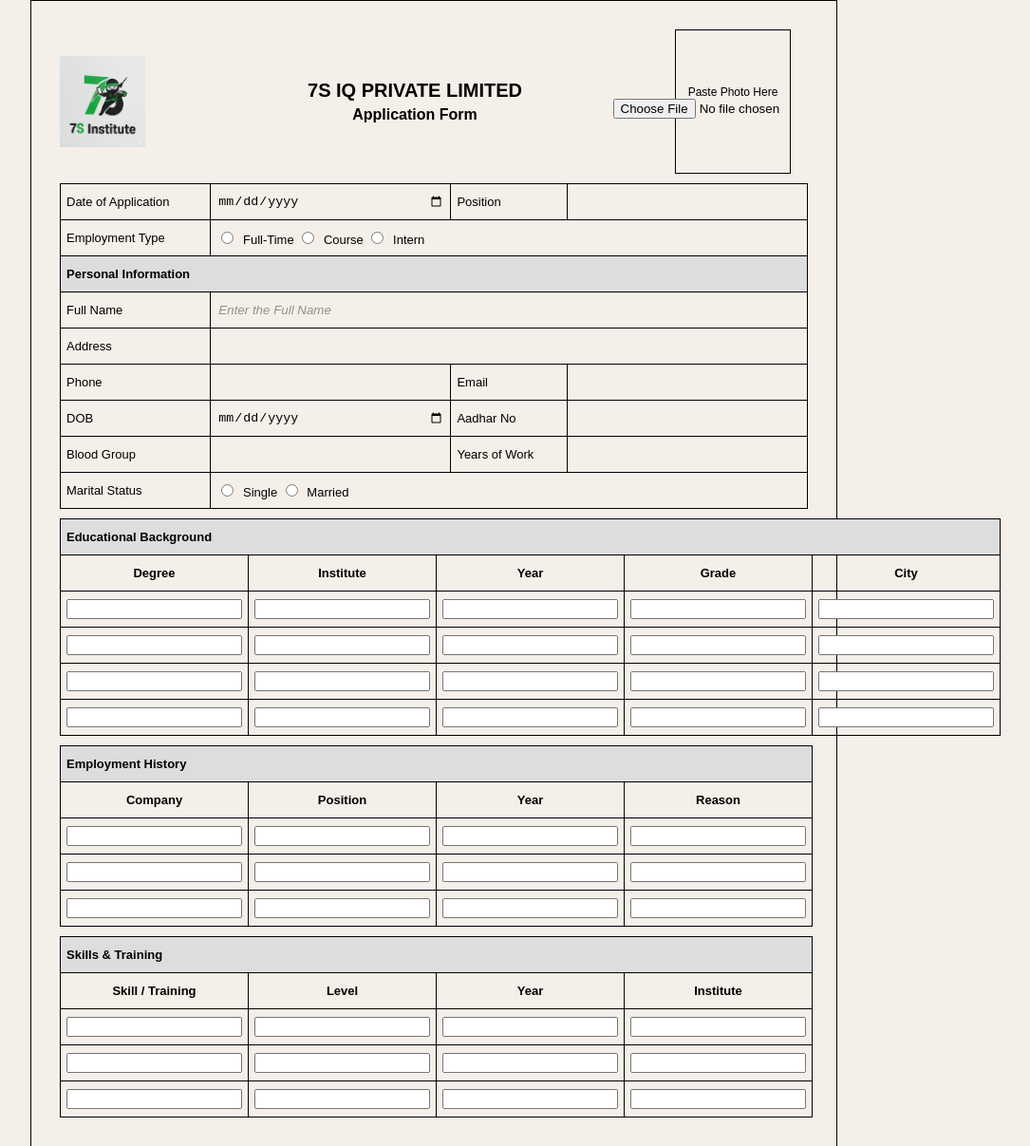
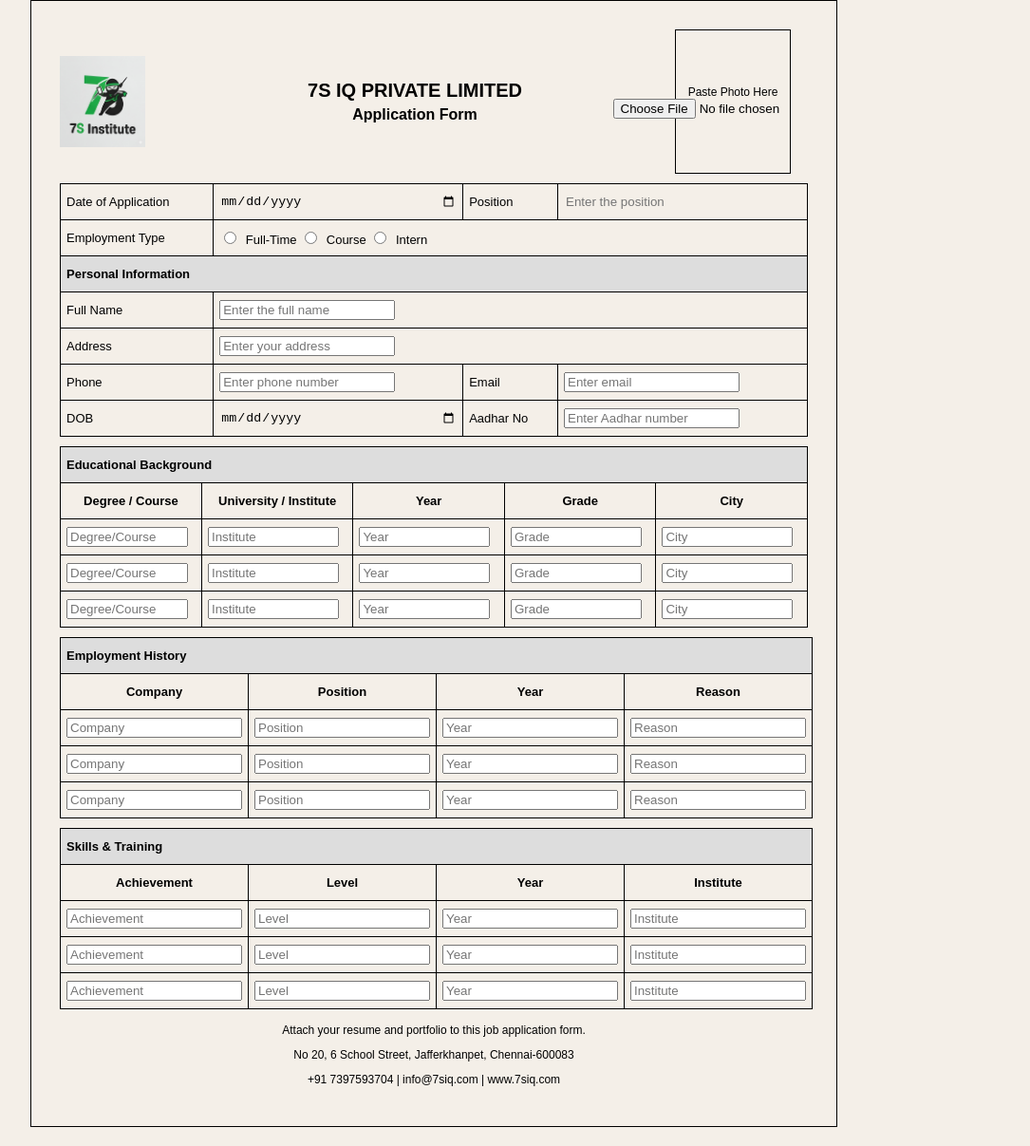
Before and after one commit to rish-jr/application-form, a website: page public/index.html in a window 1280 px wide. Shown: the part 20-1227 px from the top of the page at 95% size, without its empty margins (183-1268 px from the left). Drawn offline with Linux system fonts and the light colour scheme.

Commit message:
Updated final HTML with placeholders, extra rows, and new logo

```diff
--- a/public/index.html
+++ b/public/index.html
@@ -21,7 +21,7 @@
 
     <div class="photo-box">
       Paste Photo Here
-      <input type="file" name="photo" accept="image/png,image/jpeg" required>
+      <input type="file" name="photo">
     </div>
   </div>
 
@@ -30,105 +30,118 @@
       <td>Date of Application</td>
       <td><input type="date" name="applicationDate"></td>
       <td>Position</td>
-      <td><input type="text" name="position"></td>
+      <td><input type="text" name="position" placeholder="Enter the position"></td>
     </tr>
 
     <tr>
       <td>Employment Type</td>
       <td colspan="3">
-        <label><input type="radio" name="employmentType"> Full-Time</label>
-        <label><input type="radio" name="employmentType"> Course</label>
-        <label><input type="radio" name="employmentType"> Intern</label>
+        <div class="employment-type">
+          <label><input type="radio" name="employmentType" value="Full-Time"> Full-Time</label>
+          <label><input type="radio" name="employmentType" value="Course"> Course</label>
+          <label><input type="radio" name="employmentType" value="Intern"> Intern</label>
+        </div>
       </td>
     </tr>
 
     <tr><td colspan="4" class="section">Personal Information</td></tr>
-
+    <tr><td>Full Name</td><td colspan="3"><input name="fullname" placeholder="Enter the full name"></td></tr>
+    <tr><td>Address</td><td colspan="3"><input name="address" placeholder="Enter your address"></td></tr>
     <tr>
-      <td>Full Name</td>
-      <td colspan="3">
-        <input type="text" name="fullname" class="watermark" placeholder="Enter the Full Name">
-      </td>
+      <td>Phone</td><td><input name="phone" placeholder="Enter phone number"></td>
+      <td>Email</td><td><input name="email" placeholder="Enter email"></td>
     </tr>
-
     <tr>
-      <td>Address</td>
-      <td colspan="3"><input type="text" name="address"></td>
-    </tr>
-
-    <tr>
-      <td>Phone</td>
-      <td><input type="text" name="phone"></td>
-      <td>Email</td>
-      <td><input type="email" name="email"></td>
-    </tr>
-
-    <tr>
-      <td>DOB</td>
-      <td><input type="date" name="dob"></td>
-      <td>Aadhar No</td>
-      <td><input type="text" name="aadhar"></td>
-    </tr>
-
-    <tr>
-      <td>Blood Group</td>
-      <td><input type="text" name="bloodGroup"></td>
-      <td>Years of Work</td>
-      <td><input type="text" name="yearsOfWork"></td>
-    </tr>
-
-    <tr>
-      <td>Marital Status</td>
-      <td colspan="3">
-        <label><input type="radio" name="maritalStatus"> Single</label>
-        <label><input type="radio" name="maritalStatus"> Married</label>
-      </td>
+      <td>DOB</td><td><input type="date" name="dob"></td>
+      <td>Aadhar No</td><td><input name="aadhar" placeholder="Enter Aadhar number"></td>
     </tr>
   </table>
 
-  <!-- EDUCATIONAL BACKGROUND -->
   <table>
     <tr><td colspan="5" class="section">Educational Background</td></tr>
     <tr>
-      <th>Degree</th>
-      <th>Institute</th>
+      <th>Degree / Course</th>
+      <th>University / Institute</th>
       <th>Year</th>
       <th>Grade</th>
       <th>City</th>
     </tr>
-    <tr><td><input></td><td><input></td><td><input></td><td><input></td><td><input></td></tr>
-    <tr><td><input></td><td><input></td><td><input></td><td><input></td><td><input></td></tr>
-    <tr><td><input></td><td><input></td><td><input></td><td><input></td><td><input></td></tr>
-    <tr><td><input></td><td><input></td><td><input></td><td><input></td><td><input></td></tr>
+    <!-- Original Row -->
+    <tr>
+      <td><input name="degree" style="width: 120px;" placeholder="Degree/Course"></td>
+      <td><input name="institute" style="width: 130px;" placeholder="Institute"></td>
+      <td><input name="year" style="width: 130px;" placeholder="Year"></td>
+      <td><input name="grade" style="width: 130px;" placeholder="Grade"></td>
+      <td><input name="city" style="width: 130px;" placeholder="City"></td>
+    </tr>
+    <!-- Extra 2 Rows -->
+    <tr>
+      <td><input name="degree2" style="width: 120px;" placeholder="Degree/Course"></td>
+      <td><input name="institute2" style="width: 130px;" placeholder="Institute"></td>
+      <td><input name="year2" style="width: 130px;" placeholder="Year"></td>
+      <td><input name="grade2" style="width: 130px;" placeholder="Grade"></td>
+      <td><input name="city2" style="width: 130px;" placeholder="City"></td>
+    </tr>
+    <tr>
+      <td><input name="degree3" style="width: 120px;" placeholder="Degree/Course"></td>
+      <td><input name="institute3" style="width: 130px;" placeholder="Institute"></td>
+      <td><input name="year3" style="width: 130px;" placeholder="Year"></td>
+      <td><input name="grade3" style="width: 130px;" placeholder="Grade"></td>
+      <td><input name="city3" style="width: 130px;" placeholder="City"></td>
+    </tr>
   </table>
 
-  <!-- EMPLOYMENT HISTORY -->
   <table>
     <tr><td colspan="4" class="section">Employment History</td></tr>
+    <tr><th>Company</th><th>Position</th><th>Year</th><th>Reason</th></tr>
     <tr>
-      <th>Company</th>
-      <th>Position</th>
-      <th>Year</th>
-      <th>Reason</th>
+      <td><input name="company" placeholder="Company"></td>
+      <td><input name="positionHistory" placeholder="Position"></td>
+      <td><input name="yearHistory" placeholder="Year"></td>
+      <td><input name="reason" placeholder="Reason"></td>
     </tr>
-    <tr><td><input></td><td><input></td><td><input></td><td><input></td></tr>
-    <tr><td><input></td><td><input></td><td><input></td><td><input></td></tr>
-    <tr><td><input></td><td><input></td><td><input></td><td><input></td></tr>
+    <tr>
+      <td><input name="company2" placeholder="Company"></td>
+      <td><input name="positionHistory2" placeholder="Position"></td>
+      <td><input name="yearHistory2" placeholder="Year"></td>
+      <td><input name="reason2" placeholder="Reason"></td>
+    </tr>
+    <tr>
+      <td><input name="company3" placeholder="Company"></td>
+      <td><input name="positionHistory3" placeholder="Position"></td>
+      <td><input name="yearHistory3" placeholder="Year"></td>
+      <td><input name="reason3" placeholder="Reason"></td>
+    </tr>
   </table>
 
-  <!-- ✅ SKILLS & TRAINING (ADDED) -->
   <table>
     <tr><td colspan="4" class="section">Skills & Training</td></tr>
+    <tr><th>Achievement</th><th>Level</th><th>Year</th><th>Institute</th></tr>
     <tr>
-      <th>Skill / Training</th>
-      <th>Level</th>
-      <th>Year</th>
-      <th>Institute</th>
+      <td><input name="achievement" placeholder="Achievement"></td>
+      <td><input name="level" placeholder="Level"></td>
+      <td><input name="yearSkill" placeholder="Year"></td>
+      <td><input name="skillInstitute" placeholder="Institute"></td>
     </tr>
-    <tr><td><input></td><td><input></td><td><input></td><td><input></td></tr>
-    <tr><td><input></td><td><input></td><td><input></td><td><input></td></tr>
-    <tr><td><input></td><td><input></td><td><input></td><td><input></td></tr>
+    <tr>
+      <td><input name="achievement2" placeholder="Achievement"></td>
+      <td><input name="level2" placeholder="Level"></td>
+      <td><input name="yearSkill2" placeholder="Year"></td>
+      <td><input name="skillInstitute2" placeholder="Institute"></td>
+    </tr>
+    <tr>
+      <td><input name="achievement3" placeholder="Achievement"></td>
+      <td><input name="level3" placeholder="Level"></td>
+      <td><input name="yearSkill3" placeholder="Year"></td>
+      <td><input name="skillInstitute3" placeholder="Institute"></td>
+    </tr>
   </table>
+
+  <div class="footer">
+    <p>Attach your resume and portfolio to this job application form.</p>
+    <p>No 20, 6 School Street, Jafferkhanpet, Chennai-600083</p>
+    <p>+91 7397593704 | info@7siq.com | www.7siq.com</p>
+  </div>
 
 </div>
 
@@ -136,7 +149,7 @@
 <div class="page">
 
   <div class="header">
-    <img src="/logo2.jpeg">
+    <img src="/logo2.jpeg" alt="Logo">
     <div class="company">
       <h1>7S IQ PRIVATE LIMITED</h1>
       <h2 class="form-title">Application Form</h2>
@@ -144,21 +157,26 @@
     <div></div>
   </div>
 
-  <!-- FAMILY DETAILS -->
   <table>
     <tr><td colspan="3" class="section">Family Details</td></tr>
+    <tr><th>Name</th><th>Relationship</th><th>Occupation</th></tr>
     <tr>
-      <th>Name</th>
-      <th>Relationship</th>
-      <th>Occupation</th>
+      <td><input name="familyName" placeholder="Name"></td>
+      <td><input name="familyRelation" placeholder="Relationship"></td>
+      <td><input name="familyOccupation" placeholder="Occupation"></td>
     </tr>
-    <tr><td><input></td><td><input></td><td><input></td></tr>
-    <tr><td><input></td><td><input></td><td><input></td></tr>
-    <tr><td><input></td><td><input></td><td><input></td></tr>
-    <tr><td><input></td><td><input></td><td><input></td></tr>
+    <tr>
+      <td><input name="familyName2" placeholder="Name"></td>
+      <td><input name="familyRelation2" placeholder="Relationship"></td>
+      <td><input name="familyOccupation2" placeholder="Occupation"></td>
+    </tr>
+    <tr>
+      <td><input name="familyName3" placeholder="Name"></td>
+      <td><input name="familyRelation3" placeholder="Relationship"></td>
+      <td><input name="familyOccupation3" placeholder="Occupation"></td>
+    </tr>
   </table>
 
-  <!-- EMERGENCY CONTACT -->
   <table>
     <tr><td colspan="5" class="section">Emergency Contact</td></tr>
     <tr>
@@ -168,52 +186,48 @@
       <th>Qualification</th>
       <th>City</th>
     </tr>
-    <tr><td><input></td><td><input></td><td><input></td><td><input></td><td><input></td></tr>
-    <tr><td><input></td><td><input></td><td><input></td><td><input></td><td><input></td></tr>
-    <tr><td><input></td><td><input></td><td><input></td><td><input></td><td><input></td></tr>
+    <tr>
+      <td><input name="emergencyName" style="width: 130px;" placeholder="Name"></td>
+      <td><input name="emergencyRelation" style="width: 130px;" placeholder="Relation"></td>
+      <td><input name="emergencyOccupation" style="width: 130px;" placeholder="Occupation"></td>
+      <td><input name="emergencyQualification" style="width: 130px;" placeholder="Qualification"></td>
+      <td><input name="emergencyCity" style="width: 130px;" placeholder="City"></td>
+    </tr>
+    <tr>
+      <td><input name="emergencyName2" style="width: 130px;" placeholder="Name"></td>
+      <td><input name="emergencyRelation2" style="width: 130px;" placeholder="Relation"></td>
+      <td><input name="emergencyOccupation2" style="width: 130px;" placeholder="Occupation"></td>
+      <td><input name="emergencyQualification2" style="width: 130px;" placeholder="Qualification"></td>
+      <td><input name="emergencyCity2" style="width: 130px;" placeholder="City"></td>
+    </tr>
+    <tr>
+      <td><input name="emergencyName3" style="width: 130px;" placeholder="Name"></td>
+      <td><input name="emergencyRelation3" style="width: 130px;" placeholder="Relation"></td>
+      <td><input name="emergencyOccupation3" style="width: 130px;" placeholder="Occupation"></td>
+      <td><input name="emergencyQualification3" style="width: 130px;" placeholder="Qualification"></td>
+      <td><input name="emergencyCity3" style="width: 130px;" placeholder="City"></td>
+    </tr>
   </table>
-
-  <label>Resume</label>
-  <input type="file" name="resume" accept="application/pdf">
-
-</div>
-
-<!-- ================= PAGE 3 ================= -->
-<div class="page">
-
-  <div class="header">
-    <img src="/logo2.jpeg">
-    <div class="company">
-      <h1>7S IQ PRIVATE LIMITED</h1>
-      <h2 class="form-title">Application Form</h2>
-    </div>
-    <div></div>
-  </div>
 
   <table>
     <tr><td colspan="2" class="section">Joining Details</td></tr>
-    <tr><td>Joining Date</td><td><input type="date"></td></tr>
-    <tr><td>Fees</td><td><input></td></tr>
-    <tr><td>First Installment Date</td><td><input type="date"></td></tr>
-    <tr><td>Second Installment Date</td><td><input type="date"></td></tr>
-    <tr><td>Third Installment Date</td><td><input type="date"></td></tr>
+    <tr><td>Joining Date</td><td><input type="date" name="joiningDate"></td></tr>
+    <tr><td>Fees</td><td><input name="fees"></td></tr>
+    <tr><td>First Installment Date</td><td><input type="date" name="installment1"></td></tr>
+    <tr><td>Second Installment Date</td><td><input type="date" name="installment2"></td></tr>
+    <tr><td>Third Installment Date</td><td><input type="date" name="installment3"></td></tr>
   </table>
 
   <table>
-    <tr><td>Company Name</td><td><input></td></tr>
-    <tr><td>Receiving Person</td><td><input></td></tr>
+    <tr><td>Company Name</td><td><input name="companyName"></td></tr>
+    <tr><td>Receiving Person</td><td><input name="receivingPerson"></td></tr>
     <tr><td>Receiving Person Signature</td><td></td></tr>
     <tr><td>HR Name & Signature</td><td></td></tr>
   </table>
 
-<!-- ✅ ADDED CONTENT (AS REQUESTED) -->
-  <div style="margin-top:15px; font-size:12px; text-align:center; line-height:1.6;">
-    Send it via email or hand it over to the Human Resource Office at<br>
-    No 20, 6 school street, Jafferkhanpet, Chennai-600083<br><br>
-    +91 7397593704 &nbsp;|&nbsp; info@7siq.com &nbsp;|&nbsp; www.7siq.com
-  </div>
+  <label>Resume</label>
+  <input type="file" name="resume">
 
-  <!-- ✅ SUBMIT BUTTON ONLY HERE -->
   <button type="submit">SUBMIT</button>
 
 </div>
```
